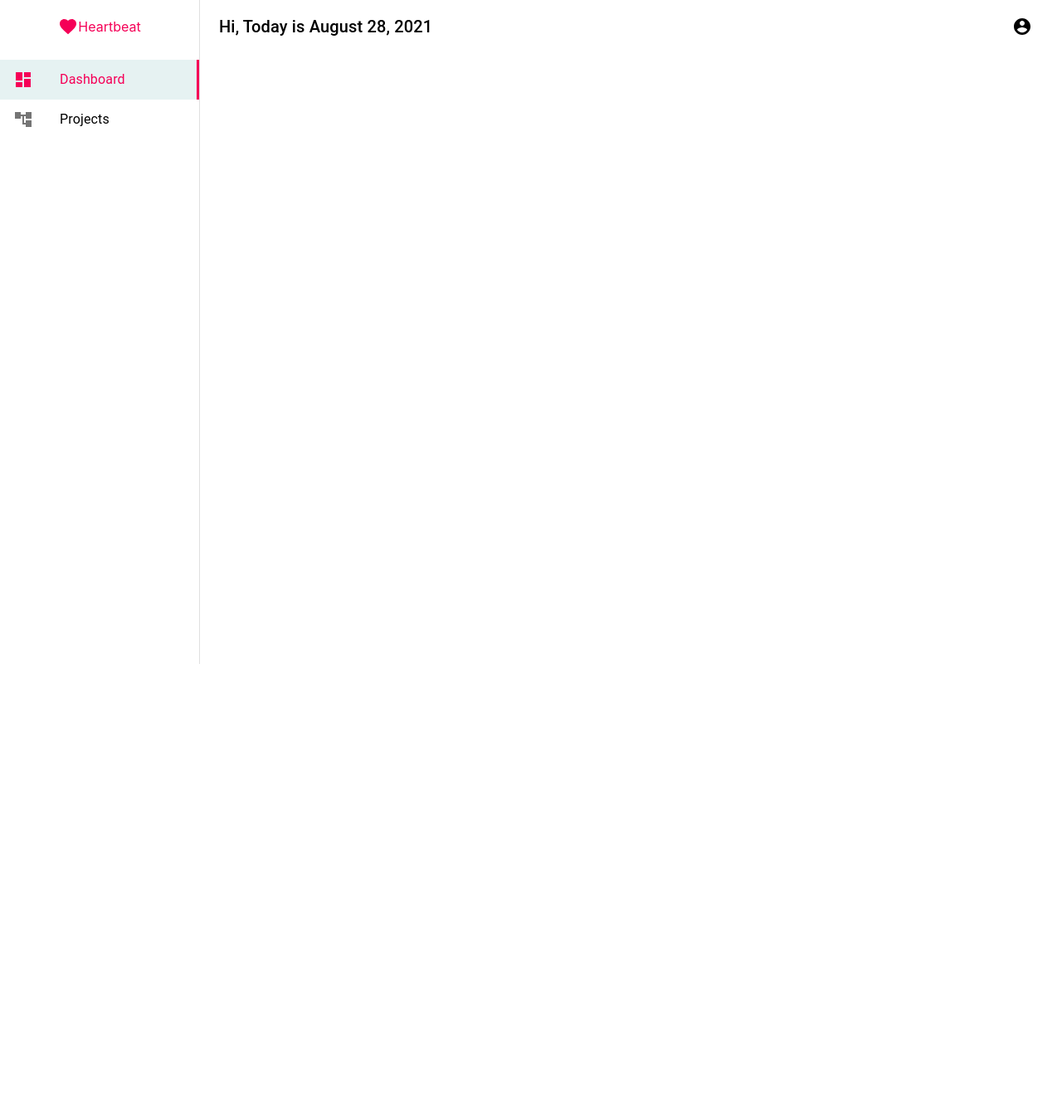
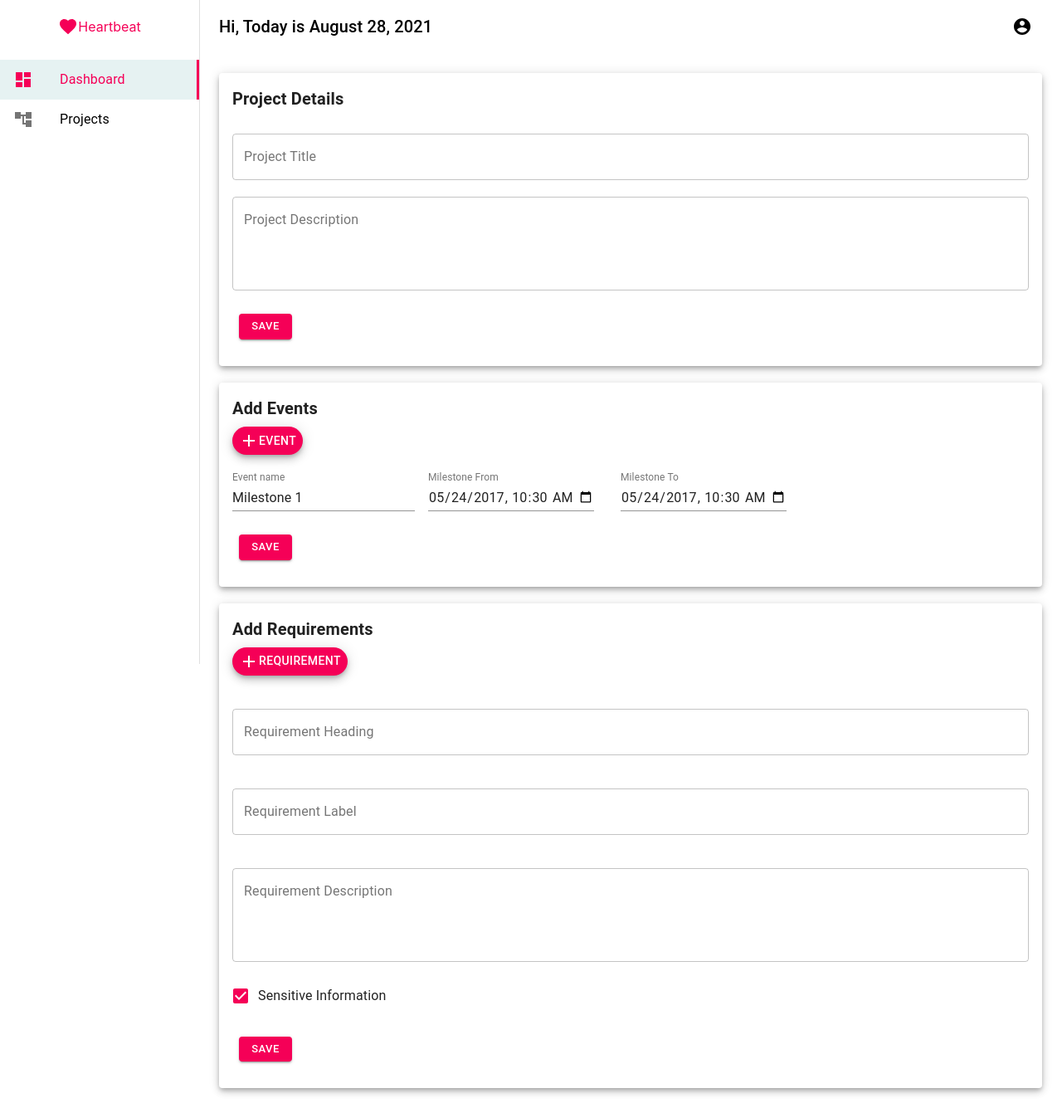
Before and after one commit to NotAngad/material-ui-test, a React (Create React App) app: page /create-project in a window 1280 px wide. Shown: the whole page at 83% size. Before the commit the page ends 800 px from the top, so only its background shows below. Built offline with nearby package versions, Linux system fonts and the light colour scheme.

Commit message:
Added XreATE pROJECT pAGE

```diff
--- a/src/App.js
+++ b/src/App.js
@@ -2,6 +2,7 @@ import { makeStyles, Toolbar } from "@material-ui/core";
 import { Route } from "react-router-dom";
 import Navbar from "./Components/Navbar/Navbar";
 import Sidebar from "./Components/Sidebar/Sidebar";
+import CreateProject from "./Containers/CreateProject/CreateProject";
 import Dashboard from "./Containers/Dashboard/Dashboard";
 import ProjectDetails from "./Containers/ProjectDetails/ProjectDetails";
 import ProjectsList from "./Containers/ProjectsList/ProjectsList";
@@ -31,6 +32,7 @@ function App() {
           <Route path="/" exact component={Dashboard} />
           <Route path="/projects-list" exact component={ProjectsList} />
           <Route path="/project-details" exact component={ProjectDetails} />
+          <Route path="/create-project" exact component={CreateProject} />
         </div>
       </main>
     </div>
--- /dev/null
+++ b/src/Components/EventComponent/EventComponent.jsx
@@ -0,0 +1,87 @@
+import React from "react";
+import AddIcon from "@material-ui/icons/Add";
+import { makeStyles } from "@material-ui/core/styles";
+import Card from "@material-ui/core/Card";
+import CardContent from "@material-ui/core/CardContent";
+import Typography from "@material-ui/core/Typography";
+import { Box, Button, CardActions, Fab, TextField } from "@material-ui/core";
+
+const useStyles = makeStyles((theme) => ({
+  root: {
+    minWidth: 275,
+  },
+  bullet: {
+    display: "inline-block",
+    margin: "0 2px",
+    transform: "scale(0.8)",
+  },
+  title: {
+    fontSize: 20,
+    fontWeight: "bold",
+  },
+  pos: {
+    marginBottom: 12,
+  },
+  textField: {
+    marginLeft: theme.spacing(2),
+    marginRight: theme.spacing(2),
+    width: 200,
+  },
+}));
+
+export default function EventComponent() {
+  const classes = useStyles();
+
+  return (
+    <Card className={classes.root} elevation={5}>
+      <CardContent>
+        <Typography className={classes.title} gutterBottom>
+          Add Events
+        </Typography>
+        <Fab variant="extended" size="small" color="secondary" aria-label="Add">
+          <AddIcon />
+          Event
+        </Fab>
+        <Box>
+          <br />
+          <form className={classes.container} noValidate>
+            <TextField
+              id="standard-number"
+              label="Event name"
+              value="Milestone 1"
+              InputLabelProps={{
+                shrink: true,
+              }}
+            />
+            <TextField
+              id="datetime-local"
+              label="Milestone From"
+              type="datetime-local"
+              defaultValue="2017-05-24T10:30"
+              className={classes.textField}
+              InputLabelProps={{
+                shrink: true,
+              }}
+            />
+            <TextField
+              id="datetime-local"
+              label="Milestone To"
+              type="datetime-local"
+              defaultValue="2017-05-24T10:30"
+              className={classes.textField}
+              InputLabelProps={{
+                shrink: true,
+              }}
+            />
+          </form>
+        </Box>
+        <br />
+        <CardActions>
+          <Button variant="contained" color="secondary" size="small">
+            Save
+          </Button>
+        </CardActions>
+      </CardContent>
+    </Card>
+  );
+}
--- /dev/null
+++ b/src/Components/ProjectDescription/ProjectDescription.jsx
@@ -0,0 +1,67 @@
+import React from "react";
+import { makeStyles } from "@material-ui/core/styles";
+import Card from "@material-ui/core/Card";
+import CardContent from "@material-ui/core/CardContent";
+import Typography from "@material-ui/core/Typography";
+import { Button, CardActions, TextField } from "@material-ui/core";
+
+const useStyles = makeStyles((theme) => ({
+  root: {
+    minWidth: 275,
+  },
+  bullet: {
+    display: "inline-block",
+    margin: "0 2px",
+    transform: "scale(0.8)",
+  },
+  title: {
+    fontSize: 20,
+    fontWeight: "bold",
+  },
+  pos: {
+    marginBottom: 12,
+  },
+  textField: {
+    marginLeft: theme.spacing(1),
+    marginRight: theme.spacing(1),
+    width: 200,
+  },
+}));
+
+export default function ProjectDesciptionComponent() {
+  const classes = useStyles();
+
+  return (
+    <Card className={classes.root} elevation={5}>
+      <CardContent>
+        <Typography className={classes.title} gutterBottom>
+          Project Details
+        </Typography>
+        <br />
+        <TextField
+          id="outlined-basic"
+          label="Project Title"
+          variant="outlined"
+          fullWidth
+        />
+        <br />
+        <br />
+        <TextField
+          id="outlined-multiline-static"
+          label="Project Description"
+          multiline
+          rows={4}
+          variant="outlined"
+          fullWidth
+        />
+        <br />
+        <br />
+        <CardActions>
+          <Button variant="contained" color="secondary" size="small">
+            Save
+          </Button>
+        </CardActions>
+      </CardContent>
+    </Card>
+  );
+}
--- /dev/null
+++ b/src/Components/RequirementsComponent/RequirementsComponent.jsx
@@ -0,0 +1,92 @@
+import React from "react";
+import AddIcon from "@material-ui/icons/Add";
+import { makeStyles } from "@material-ui/core/styles";
+import Card from "@material-ui/core/Card";
+import CardContent from "@material-ui/core/CardContent";
+import Typography from "@material-ui/core/Typography";
+import {
+  Box,
+  Button,
+  CardActions,
+  Checkbox,
+  Fab,
+  FormControlLabel,
+  TextField,
+} from "@material-ui/core";
+
+const useStyles = makeStyles((theme) => ({
+  root: {
+    minWidth: 275,
+  },
+  bullet: {
+    display: "inline-block",
+    margin: "0 2px",
+    transform: "scale(0.8)",
+  },
+  title: {
+    fontSize: 20,
+    fontWeight: "bold",
+  },
+  pos: {
+    marginBottom: 12,
+  },
+  textField: {
+    margin: "20px 0px",
+  },
+}));
+
+export default function RequirementsComponent() {
+  const classes = useStyles();
+
+  return (
+    <Card className={classes.root} elevation={5}>
+      <CardContent>
+        <Typography className={classes.title} gutterBottom>
+          Add Requirements
+        </Typography>
+        <Fab variant="extended" size="small" color="secondary" aria-label="Add">
+          <AddIcon />
+          Requirement
+        </Fab>
+        <Box>
+          <br />
+          <form className={classes.container} noValidate>
+            <TextField
+              id="standard-number"
+              label="Requirement Heading"
+              variant="outlined"
+              fullWidth
+              className={classes?.textField}
+            />
+            <TextField
+              id="standard-number"
+              label="Requirement Label"
+              variant="outlined"
+              fullWidth
+              className={classes?.textField}
+            />
+            <TextField
+              id="standard-number"
+              label="Requirement Description"
+              variant="outlined"
+              multiline
+              rows={4}
+              fullWidth
+              className={classes?.textField}
+            />
+            <FormControlLabel
+              control={<Checkbox checked={true} name="checkedA" />}
+              label="Sensitive Information"
+            />
+          </form>
+        </Box>
+        <br />
+        <CardActions>
+          <Button variant="contained" color="secondary" size="small">
+            Save
+          </Button>
+        </CardActions>
+      </CardContent>
+    </Card>
+  );
+}
--- /dev/null
+++ b/src/Containers/CreateProject/CreateProject.jsx
@@ -0,0 +1,16 @@
+import React from "react";
+import EventComponent from "../../Components/EventComponent/EventComponent";
+import ProjectDesciptionComponent from "../../Components/ProjectDescription/ProjectDescription";
+import RequirementsComponent from "../../Components/RequirementsComponent/RequirementsComponent";
+
+export default function CreateProject() {
+  return (
+    <>
+      <ProjectDesciptionComponent />
+      <br />
+      <EventComponent />
+      <br />
+      <RequirementsComponent />
+    </>
+  );
+}
--- a/src/Containers/ProjectsList/ProjectsList.jsx
+++ b/src/Containers/ProjectsList/ProjectsList.jsx
@@ -38,6 +38,7 @@ export default function ProjectsList() {
             size="medium"
             color="secondary"
             aria-label="Add"
+            href="/create-project"
           >
             <AddIcon />
             Project
```
